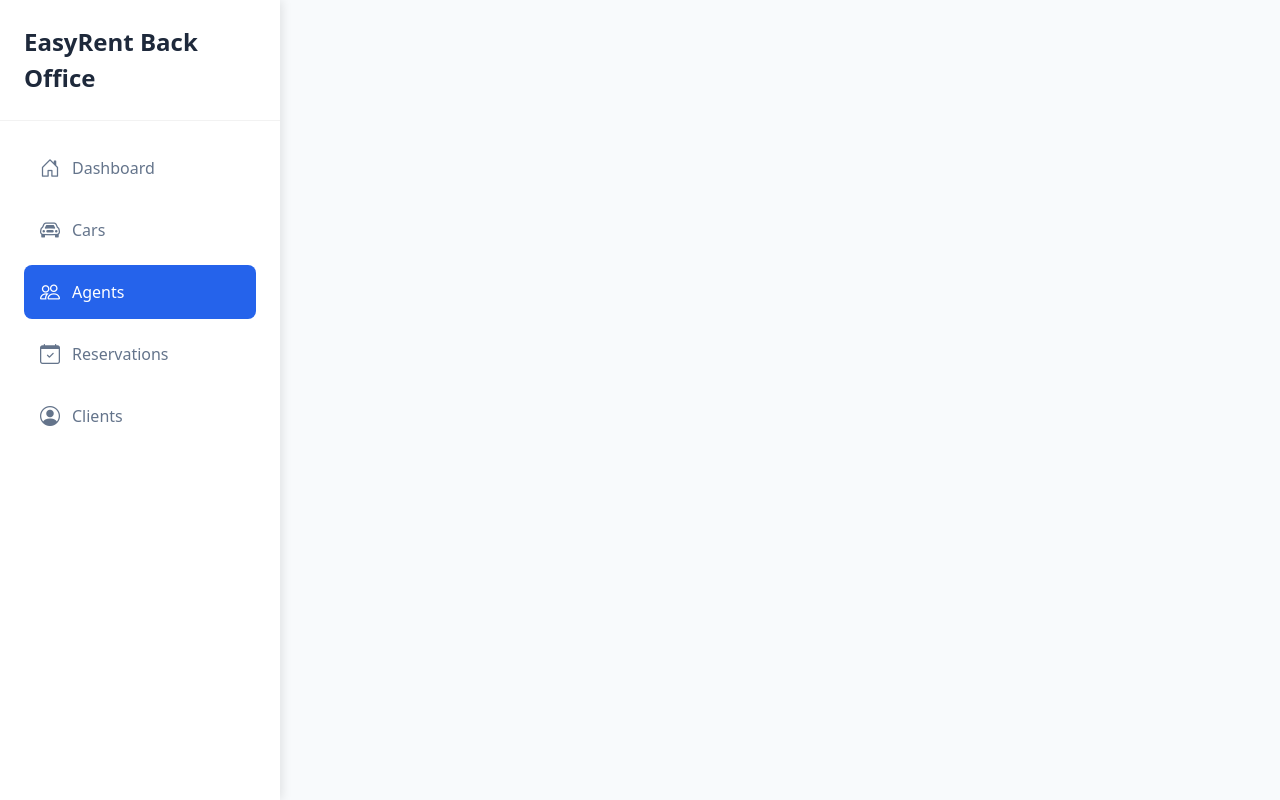
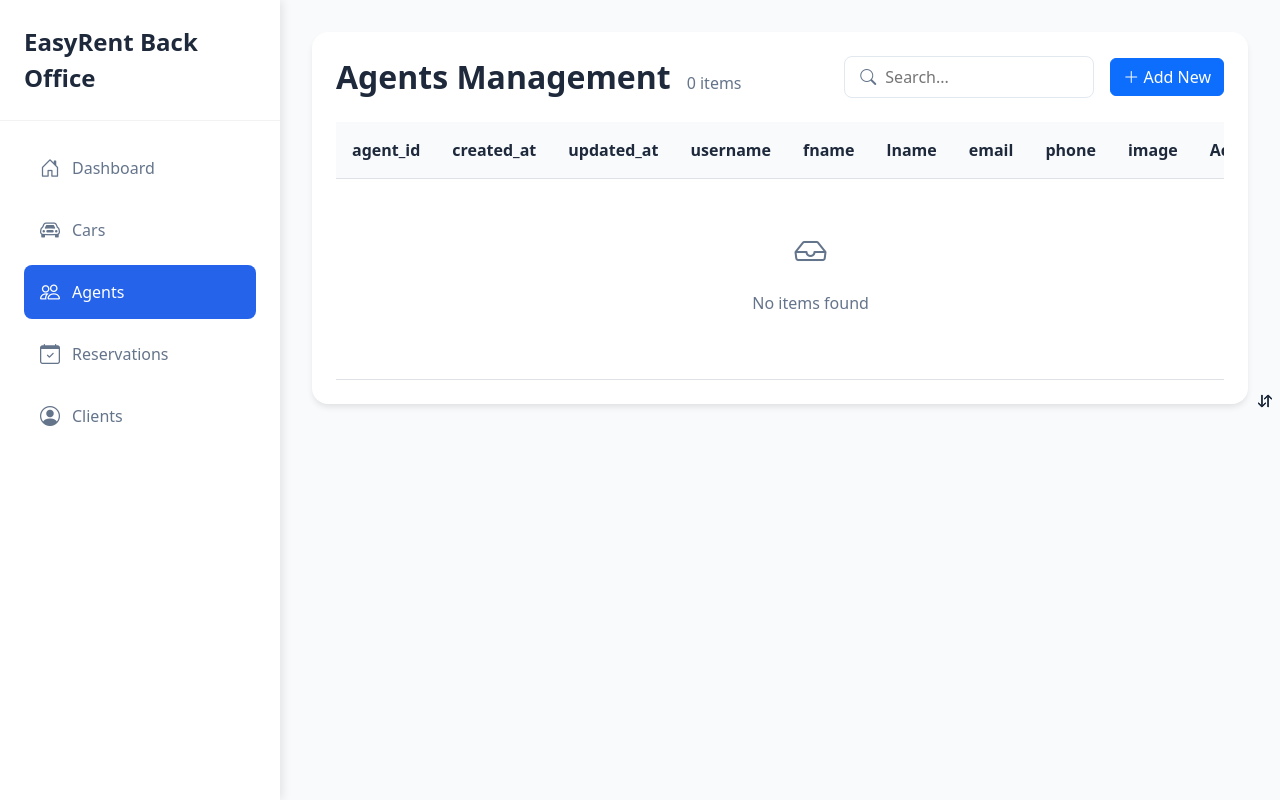
Before and after one commit to odhahri/Rental-car, a Django app: page /office/agents/ in a window 1280 px wide. Run offline with Django 5.2, Linux system fonts and the light colour scheme; data that the repository does not hold is empty.

Commit message:
DEV:Enhancing office app

```diff
--- a/agent/services/agent_service.py
+++ b/agent/services/agent_service.py
@@ -13,12 +13,12 @@ class AgentService():
 
 
     def list(self):
-        agent = agent.objects.all()
+        agent = Agent.objects.all()
         serializer = AgentSerializer(agent, many=True)
         return serializer.data
 
     def get(self,pk):
-        agent = agent.objects.get(pk=pk)
+        agent = Agent.objects.get(pk=pk)
         serializer = AgentSerializer(agent)
         # serializer.is_valid(raise_exception=True)
         return serializer.data
@@ -33,10 +33,10 @@ class AgentService():
         return outputserializer.data
 
     def delete(self,pk):
-        agent = agent.objects.get(pk=pk)
+        agent = Agent.objects.get(pk=pk)
         agent.delete()
 
     def get_by_name(self,name):
-        agent = agent.objects.get(name=name)
+        agent = Agent.objects.get(name=name)
         serializer = AgentSerializer(agent)
         return serializer.validated_data
--- a/agent/urls.py
+++ b/agent/urls.py
@@ -1,12 +1,13 @@
 from django.urls import path
 from agent.views import AgentViewSet
 
+app_name = 'agents'
 urlpatterns = [
-    path('create/', AgentViewSet.as_view({'post': 'create_agent'})),
+    path('create/', AgentViewSet.as_view({'post': 'create_agent'}),name='create_agent'),
     path('list/', AgentViewSet.as_view({'get': 'list_agents'})),
     path('get/<int:pk>/', AgentViewSet.as_view({'get': 'get_agent'})),
-    path('update/<int:pk>/', AgentViewSet.as_view({'put': 'update_agent'})),
-    path('delete/<int:pk>/', AgentViewSet.as_view({'delete': 'delete_agent'})),
+    path('update/<int:pk>/', AgentViewSet.as_view({'put': 'update_agent'}),name='update_agent'),
+    path('delete/<int:pk>/', AgentViewSet.as_view({'delete': 'delete_agent'}),name='delete_agent'),
     path('get_by_name/<str:name>/', AgentViewSet.as_view({'get': 'get_agent_by_name'})),
 
 ]
--- a/cars/templates/cars/car_list.html
+++ b/cars/templates/cars/car_list.html
@@ -118,9 +118,9 @@
                 <img src="https://images.pexels.com/photos/210019/pexels-photo-210019.jpeg?auto=compress&cs=tinysrgb&dpr=1&w=500"
                     alt="{{ car.name }}" class="card-img-top">
                 <div class="card-body">
-                    <h5 class="card-title">{{ car.name }}</h5>
-                    <p class="card-text">{{ car.model }}</p>
-                    <a href="{% url 'cars:car_detail_page' car.car_id %}" class="btn btn-primary w-100">
+                    <h5 class="card-title">{{ car.car_name }}</h5>
+                    <p class="card-text">{{ car.model_name }}</p>
+                    <a href="{% url 'cars:car_detail_page' car.id %}" class="btn btn-primary w-100">
                         View Details
                     </a>
                 </div>
--- a/client/services/client_service.py
+++ b/client/services/client_service.py
@@ -16,8 +16,7 @@ class ClientService():
     def list(self):
         clients = Client.objects.all()
         serializer = ClientSerializer(clients, many=True)
-        serializer.is_valid(raise_exception=True)
-        return serializer.validated_data
+        return serializer.data
 
     def get(self,pk):
         client = Client.objects.get(pk=pk)
--- a/client/urls.py
+++ b/client/urls.py
@@ -1,12 +1,13 @@
 from django.urls import path
 from client.views import ClientViewSet
 
+app_name = 'clients'
 urlpatterns = [
-    path('create/', ClientViewSet.as_view({'post': 'create_client'})),
+    path('create/', ClientViewSet.as_view({'post': 'create_client'}),name='add_client'),
     path('list/', ClientViewSet.as_view({'get': 'list_clients'})),
     path('get/<int:pk>/', ClientViewSet.as_view({'get': 'get_client'})),
-    path('update/<int:pk>/', ClientViewSet.as_view({'put': 'update_client'})),
-    path('delete/<int:pk>/', ClientViewSet.as_view({'delete': 'delete_client'})),
+    path('update/<int:pk>/', ClientViewSet.as_view({'put': 'update_client'}),name='update_client'),
+    path('delete/<int:pk>/', ClientViewSet.as_view({'delete': 'delete_client'}), name='delete_client'),
     path('get_by_name/<str:name>/', ClientViewSet.as_view({'get': 'get_client_by_name'})),
 
 ]
--- a/office/templates/agents.html
+++ b/office/templates/agents.html
@@ -1,7 +1,7 @@
 {% extends 'shared/base_template.html' %}
-{% block title %}Office page{% endblock %}
 
+{% block title %}Agents Management{% endblock %}
 
 {% block content %}
-
+{% include 'shared/generic_table.html' %}
 {% endblock %}
--- a/office/templates/clients.html
+++ b/office/templates/clients.html
@@ -1,7 +1,7 @@
 {% extends 'shared/base_template.html' %}
-{% block title %}Office page{% endblock %}
 
+{% block title %}Clients Management{% endblock %}
 
 {% block content %}
-
+{% include 'shared/generic_table.html' %}
 {% endblock %}
--- a/office/templates/reservations.html
+++ b/office/templates/reservations.html
@@ -1,7 +1,7 @@
 {% extends 'shared/base_template.html' %}
-{% block title %}Office page{% endblock %}
 
+{% block title %}Reservations Management{% endblock %}
 
 {% block content %}
-
+{% include 'shared/generic_table.html' %}
 {% endblock %}
--- a/office/templates/shared/generic_table.html
+++ b/office/templates/shared/generic_table.html
@@ -494,6 +494,7 @@
 
         // Construct the AJAX call to save the changes
         const url = `{% url edit_url 0 %}`.replace(0, id);
+        console.log(url);
 
         $.ajax({
             url: url,
--- a/office/views.py
+++ b/office/views.py
@@ -4,12 +4,22 @@ from django.shortcuts import render
 
 from rest_framework.viewsets import GenericViewSet
 
+from agent.serializers.agent_view_serializer import AgentSerializer
+from agent.services.agent_service import AgentService
 from cars.serializers.car_view_serializer import CarSerializer
 from cars.services.car_service import CarService
 import json
 
+from client.serializers.client_view_serializer import ClientSerializer
+from client.services.client_service import ClientService
+from reservation.serializers.reservation_view_serializer import ReservationSerializer
+from reservation.services.reservation_service import ReservationService
+
 class OfficeViewSet(GenericViewSet):
     car_service = CarService()
+    agent_service = AgentService()
+    reservation_service = ReservationService()
+    client_service = ClientService()
 
     def __init__(self, **kwargs):
         super().__init__(**kwargs)
@@ -40,10 +50,64 @@ class OfficeViewSet(GenericViewSet):
         return render(request, 'cars.html', context)
 
     def show_office_agents_page(self, request):
-        return render(request, 'agents.html')
+        agents_list = self.agent_service.list()
+        serializer = AgentSerializer()
+        columns = [field for field in serializer.fields]
+
+        context = {
+            'table_title': 'Agents Management',
+            'columns': columns,  # Add your car fields
+            'items': agents_list,
+
+            # Add your cars queryset
+            'show_actions': True,
+            'show_add_button': True,
+            'add_url': 'agents:add_agent',  # URL name for adding a car
+            'edit_url': 'agents:update_agent',
+            'delete_url' : 'agents:delete_agent'  # URL name for editing a car
+        }
+        print('those are columns',context.get('columns'))
+        print('those are items',context)
+        return render(request, 'agents.html', context)
 
     def show_office_reservations_page(self, request):
-        return render(request, 'reservations.html')
+        reservations_list = self.reservation_service.list()
+        serializer = ReservationSerializer()
+        columns = [field for field in serializer.fields]
+
+        context = {
+            'table_title': 'Reservation Management',
+            'columns': columns,  # Add your car fields
+            'items': reservations_list,
+
+            # Add your cars queryset
+            'show_actions': True,
+            'show_add_button': True,
+            'add_url': 'reservations:add_reservation',  # URL name for adding a car
+            'edit_url': 'reservations:update_reservation',
+            'delete_url' : 'reservations:delete_reservation'  # URL name for editing a car
+        }
+        print('those are columns',context.get('columns'))
+        print('those are items',context.get('items'))
+        return render(request, 'reservations.html', context)
 
     def show_office_clients_page(self, request):
-        return render(request, 'clients.html')
+        clients_list = self.client_service.list()
+        serializer = ClientSerializer()
+        columns = [field for field in serializer.fields]
+
+        context = {
+            'table_title': 'Clients Management',
+            'columns': columns,  # Add your car fields
+            'items': clients_list,
+
+            # Add your cars queryset
+            'show_actions': True,
+            'show_add_button': True,
+            'add_url': 'clients:add_client',  # URL name for adding a car
+            'edit_url': 'clients:update_client',
+            'delete_url' : 'clients:delete_client'  # URL name for editing a car
+        }
+        print('those are columns',context.get('columns'))
+        print('those are items',context.get('items'))
+        return render(request, 'clients.html', context)
--- a/reservation/services/reservation_service.py
+++ b/reservation/services/reservation_service.py
@@ -16,8 +16,7 @@ class ReservationService():
     def list(self):
         reservations = Reservation.objects.all()
         serializer = ReservationSerializer(reservations, many=True)
-        serializer.is_valid(raise_exception=True)
-        return serializer.validated_data
+        return serializer.data
 
     def get(self,pk):
         reservation = Reservation.objects.get(pk=pk)
--- a/reservation/urls.py
+++ b/reservation/urls.py
@@ -1,11 +1,11 @@
 from django.urls import path
 from reservation.views import ReservationViewSet
-
+app_name = 'reservations'
 urlpatterns = [
-    path('create/', ReservationViewSet.as_view({'post': 'create_reservation'})),
+    path('create/', ReservationViewSet.as_view({'post': 'create_reservation'}), name='add_reservation'),
     path('list/', ReservationViewSet.as_view({'get': 'list_reservations'})),
     path('get/<int:pk>/', ReservationViewSet.as_view({'get': 'get_reservation'})),
-    path('update/<int:pk>/', ReservationViewSet.as_view({'put': 'update_reservation'})),
-    path('delete/<int:pk>/', ReservationViewSet.as_view({'delete': 'delete_reservation'})),
+    path('update/<int:pk>/', ReservationViewSet.as_view({'put': 'update_reservation'}), name='update_reservation'),
+    path('delete/<int:pk>/', ReservationViewSet.as_view({'delete': 'delete_reservation'}), name='delete_reservation'),
     # path('get_reservation_client/<int:pk>/', ReservationViewSet.as_view({'get': 'get_reservation_by_client'})),
 ]
```
Also changed, not shown: app_localtion_car_ssr_project/settings.py (+6 -1 lines), cars/templates/cars/car_detail.html (+7 -7 lines).
